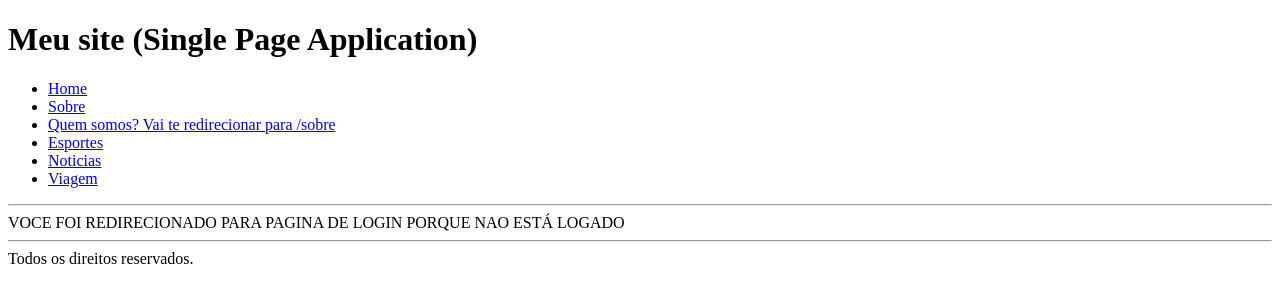
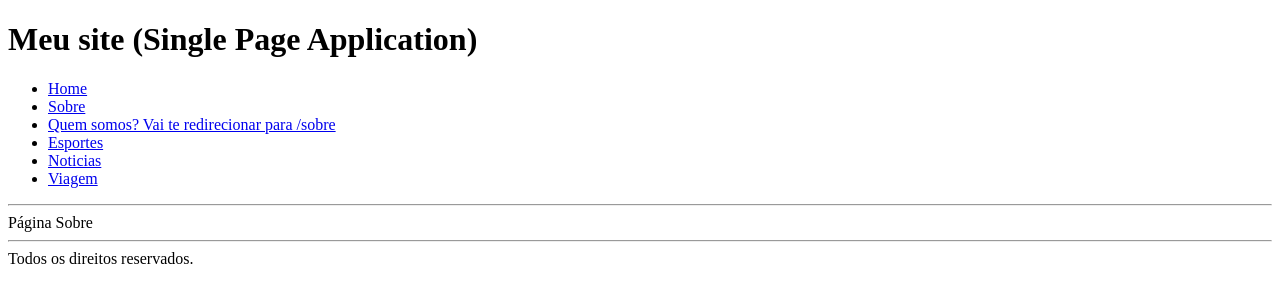
Before and after one commit to felipealpino/b7web-rotas-react, a React (Create React App) app: page /sobre in a window 1280 px wide. Before the commit this address led to /login. Shown: the top 302 px of the page. Built offline with nearby package versions, Linux system fonts and the light colour scheme.

Commit message:
Segunda forma de fazer autenticacao(mais complexa)

```diff
--- a/src/App.js
+++ b/src/App.js
@@ -7,13 +7,22 @@ import Categoria from './pages/Categoria'
 import Login from './pages/Login';
 
 
-const isLogged = false;
+const isLogged = true;
+
+const PrivateRoute = ({children, ...rest}) => {
+    return(<>
+        <Route {...rest }>
+            {isLogged ? children : <Redirect to="/login" />}
+        </Route>
+    </>)
+}
 
 function App() {
 
     return(<>
         <BrowserRouter>
             <header>
+
                 <h1>
                     Meu site (Single Page Application)
                 </h1>
@@ -46,6 +55,7 @@ function App() {
 
                     </ul>
                 </nav>
+
             </header>
 
             <hr/>
@@ -57,16 +67,17 @@ function App() {
                 </Route>
 
 
-
                 {/* ROTA HOME */}
                 <Route exact path="/">
                     <Home/>
                 </Route>
 
+
                 {/* ROTA SOBRE */}
-                <Route exact path="/sobre">
-                    {isLogged ? <Sobre/> : <Redirect to="/login"/>}
-                </Route>
+                <PrivateRoute exact path="/sobre">
+                    <Sobre />
+                </PrivateRoute>
+
 
                 {/* ROTA QUE REDIRECIONA PARA SOBRE */}
                 <Route exact path="/quem-somos">
@@ -78,7 +89,6 @@ function App() {
                 <Route path="/categoria">
                     <Categoria/>
                 </Route>
-
 
 
                 {/* ROTA 404 */}
```
